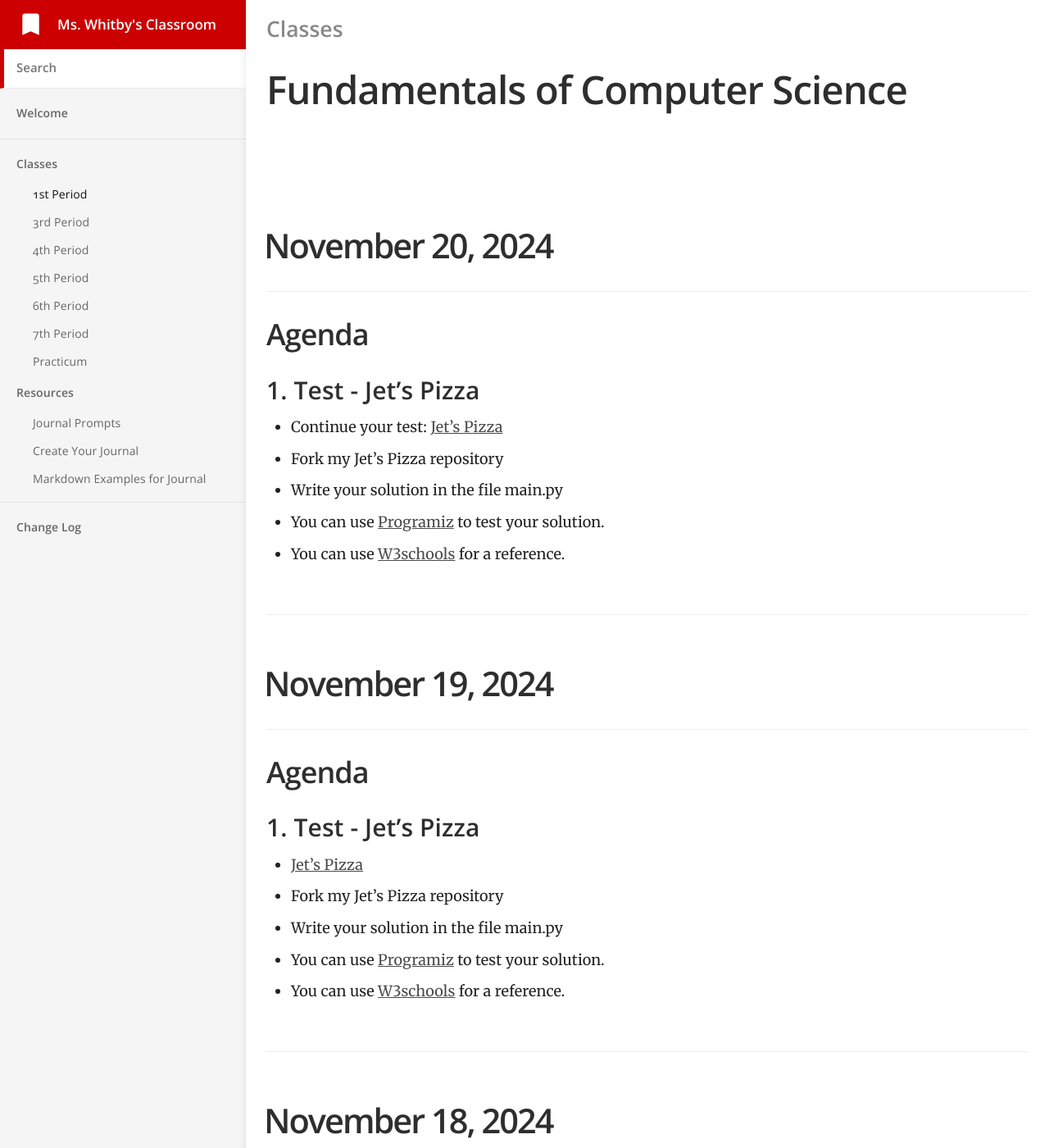
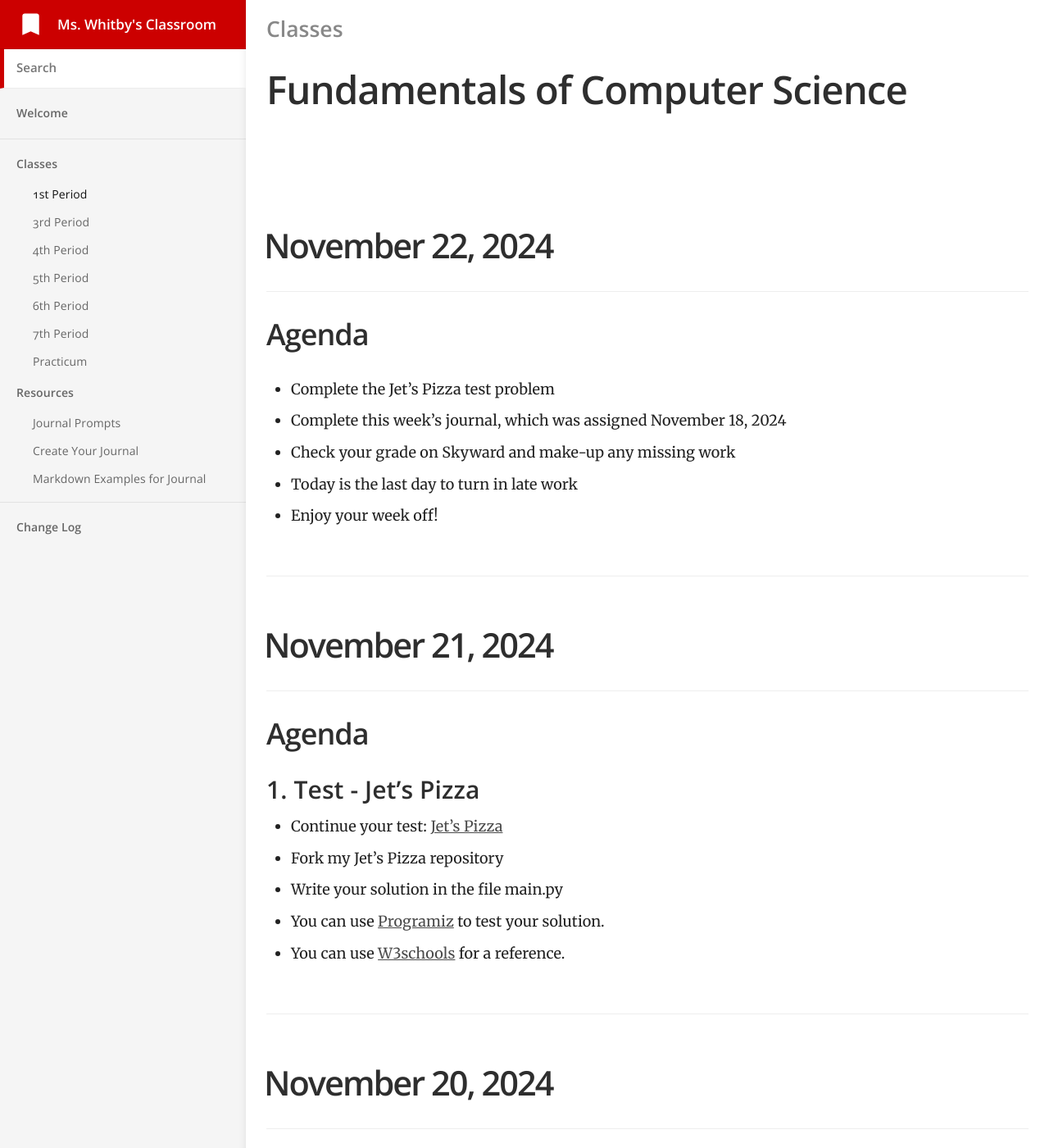
Before and after one commit to mswhitby/classroom, a Jekyll site: the page built from _docs/classes/1st.md, in a window 1280 px wide and 1400 px high. Shown: the whole window at 82% size. Built offline with Jekyll 4.4.1, drawn with Linux system fonts in a browser that asks for light colours.

Commit message:
Update 1st.md

```diff
--- a/_docs/classes/1st.md
+++ b/_docs/classes/1st.md
@@ -4,6 +4,31 @@ subtitle: Fundamentals of Computer Science
 category: Classes
 order: 1
 ---
+
+# November 22, 2024
+
+## Agenda
+- Complete the Jet's Pizza test problem
+- Complete this week's journal, which was assigned November 18, 2024
+- Check your grade on Skyward and make-up any missing work
+- Today is the last day to turn in late work
+- Enjoy your week off!
+
+----
+
+# November 21, 2024
+
+## Agenda
+
+### 1. Test - Jet's Pizza
+
+- Continue your test: [Jet's Pizza](https://github.com/deandrawhitby/jets_pizza_2024/tree/main)
+- Fork my Jet's Pizza repository
+- Write your solution in the file main.py
+- You can use [Programiz](https://www.programiz.com/python-programming/online-compiler/) to test your solution.
+- You can use [W3schools](https://www.w3schools.com/python/default.asp) for a reference.
+
+----
 
 # November 20, 2024
 
```
